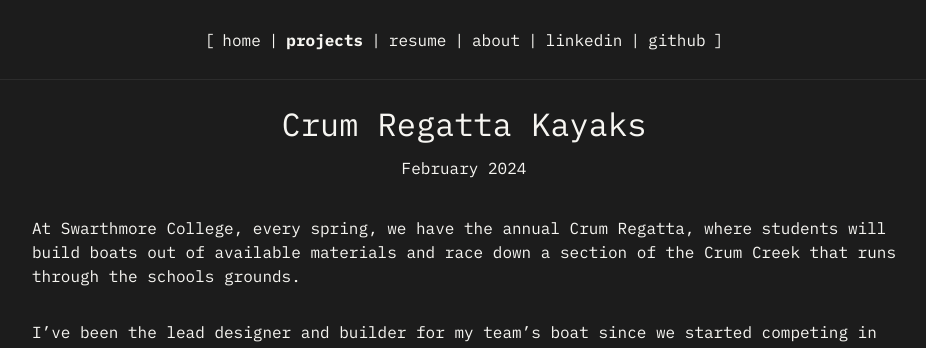
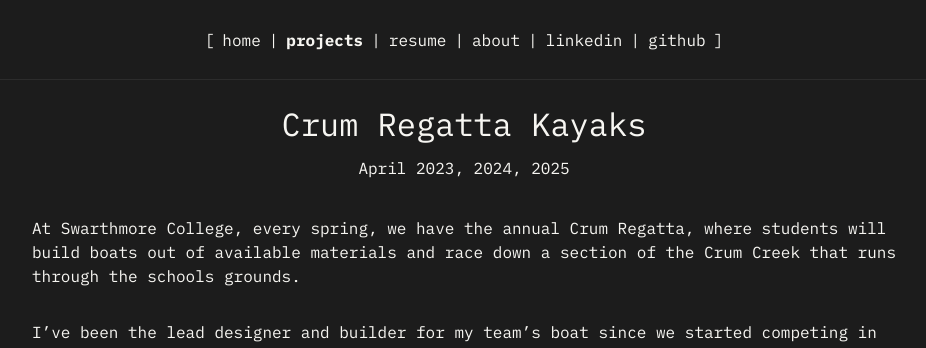
Before and after one commit to ericjchen21/ericjchen21.github.io, a Jekyll site: the page built from _projects/Crum_Regatta_Canoes.md, in a window 1280 px wide and 900 px high. Shown: the top 348 px of the window, without its empty margins (176-1102 px from the left). Built offline with Jekyll 4.4.1, drawn with Linux system fonts in a browser that asks for light colours; comment, search, counter and statistics services are not loaded.

Commit message:
Crum Regatta Date

```diff
--- a/_projects/Crum_Regatta_Canoes.md
+++ b/_projects/Crum_Regatta_Canoes.md
@@ -3,7 +3,7 @@
 slug: Crum-Regatta-Kayaks
 date: 2023-04-01
 title: "Crum Regatta Kayaks"
-date-string: "February 2024"
+date-string: "April 2023, 2024, 2025"
 # github: https://github.com/ericjchen21/Ender-3-V2-Fan-Shroud.git
 thumbnail: "/assets/img/projects/Crum Regatta/2025 Regatta 2.jpg"
 sections:
```
